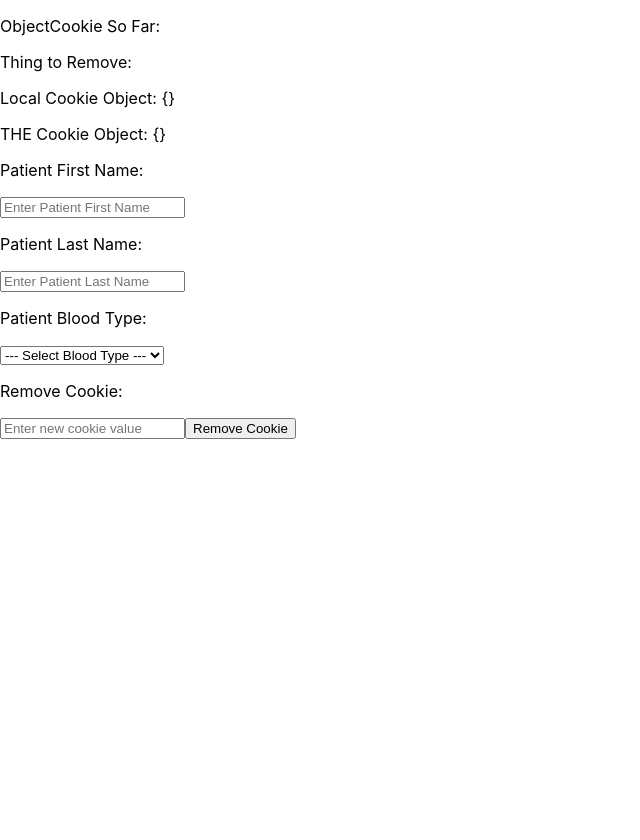
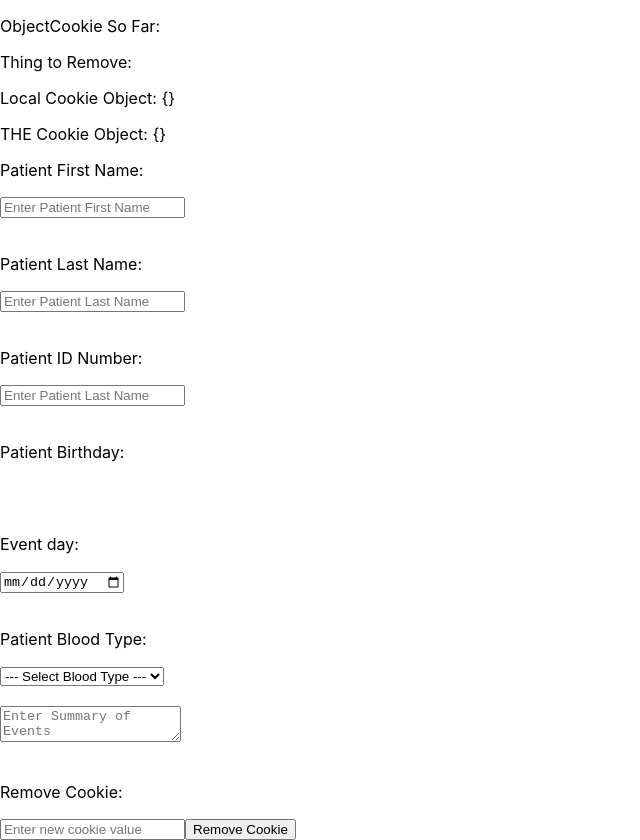
Before and after one commit to TheKerfuffle/cookie-experiments, a React (Create React App) app: page / in a window 1280 px wide. Shown: the whole page, without its empty margins (0-640 px from the left). Before the commit the page ends 800 px from the top, so only its background shows below. Built offline with nearby package versions, Linux system fonts and the light colour scheme.

Commit message:
adding all input types

```diff
--- a/src/ObjectCookie/ObjectCookie.jsx
+++ b/src/ObjectCookie/ObjectCookie.jsx
@@ -22,6 +22,15 @@ function ObjectCookie(props) {
         }
         if (cookies.bloodType === undefined) {
             setCookie('bloodType', '', { path: '/' });
+        }
+        if (cookies.patientIDNumber === undefined) {
+            setCookie('patientIDNumber', '', { path: '/' });
+        }
+        if (cookies.eventSummary === undefined) {
+            setCookie('eventSummary', '', { path: '/' });
+        }
+        if (cookies.eventDay === undefined) {
+            setCookie('eventDay', '', { path: '/' });
         }
 
 
@@ -74,6 +83,9 @@ function ObjectCookie(props) {
                 onChange={(e) => submitCookie({ key: 'patientFirstName', thing: e.target.value })}>
             </input>
 
+            <br />
+            <br />
+
             <p>Patient Last Name:</p>
             <input
                 type="text"
@@ -83,6 +95,45 @@ function ObjectCookie(props) {
                 // submitCookie takes in a SINGLE OBJECT
                 onChange={(e) => submitCookie({ key: 'patientLastName', thing: e.target.value })}>
             </input>
+
+            <br />
+            <br />
+
+            <p>Patient ID Number:</p>
+            <input
+                type="number"
+                // Change patientIDNumber to the desired key for the key value pair
+                placeholder="Enter Patient Last Name"
+                value={localCookies.patientIDNumber}
+                // submitCookie takes in a SINGLE OBJECT
+                onChange={(e) => submitCookie({ key: 'patientIDNumber', thing: e.target.value })}>
+            </input>
+
+            <br />
+            <br />
+
+            <p>Patient Birthday:</p>
+            <form change={(e) => submitCookie({ key: 'patientIDNumber', thing: e.target.value })}>
+
+
+            </form>
+
+
+            <br />
+            <br />
+
+            <p>Event day:</p>
+            <input
+                type="date"
+                // Change patientIDNumber to the desired key for the key value pair
+                placeholder="Date of Birth"
+                value={localCookies.eventDay}
+                // submitCookie takes in a SINGLE OBJECT
+                onChange={(e) => submitCookie({ key: 'eventDay', thing: e.target.value })}>
+            </input>
+
+            <br />
+            <br />
 
             <p>Patient Blood Type:</p>
             <select
@@ -105,6 +156,20 @@ function ObjectCookie(props) {
                 <option value="AB-">AB Negative</option>
             </select>
 
+            <br />
+            <br />
+
+            <textarea
+                // Change patientIDNumber to the desired key for the key value pair
+                placeholder="Enter Summary of Events"
+                value={localCookies.eventSummary}
+                // submitCookie takes in a SINGLE OBJECT
+                onChange={(e) => submitCookie({ key: 'eventSummary', thing: e.target.value })}>
+            </textarea>
+
+            <br />
+            <br />
+
 
             <p>Remove Cookie:</p>
             <input
```
